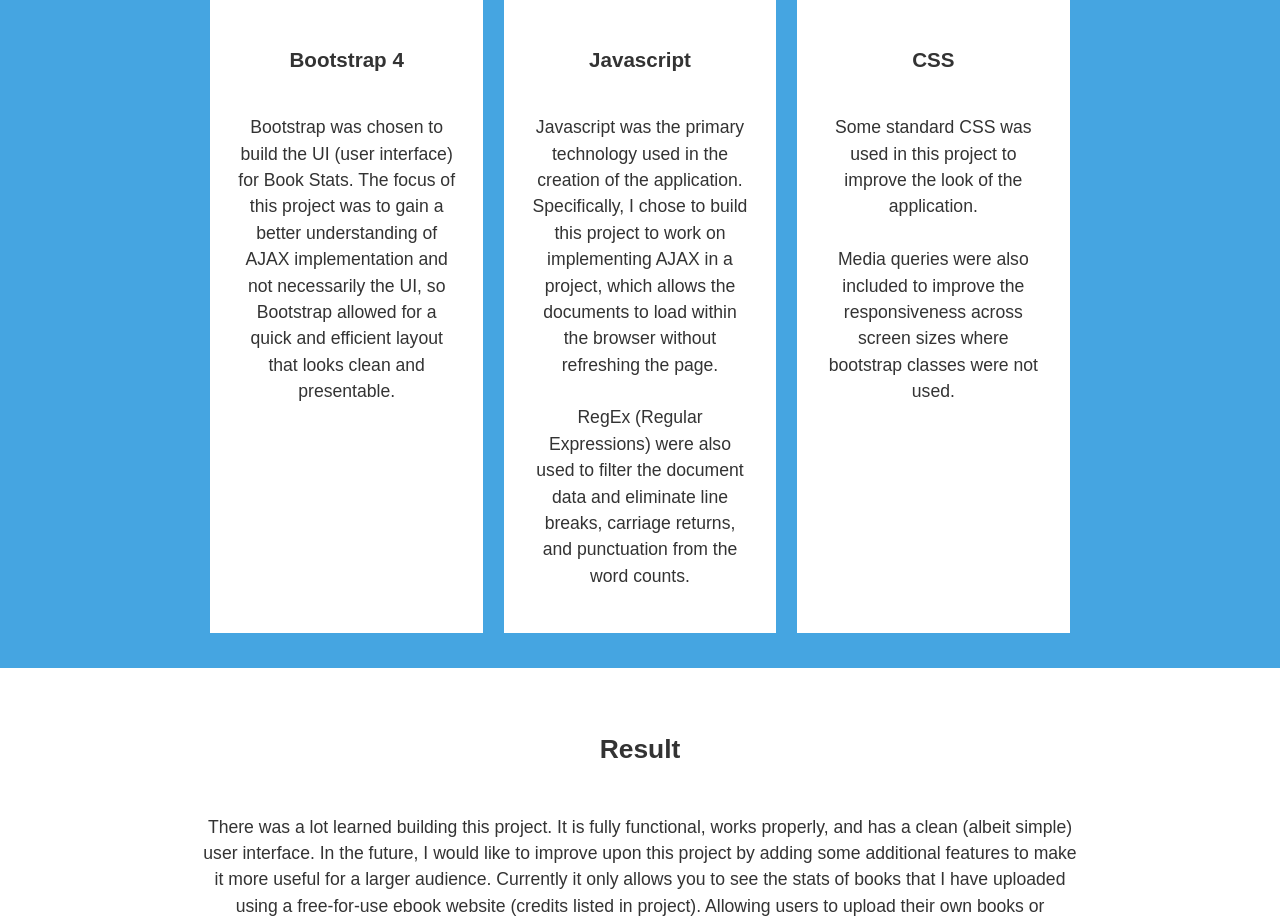
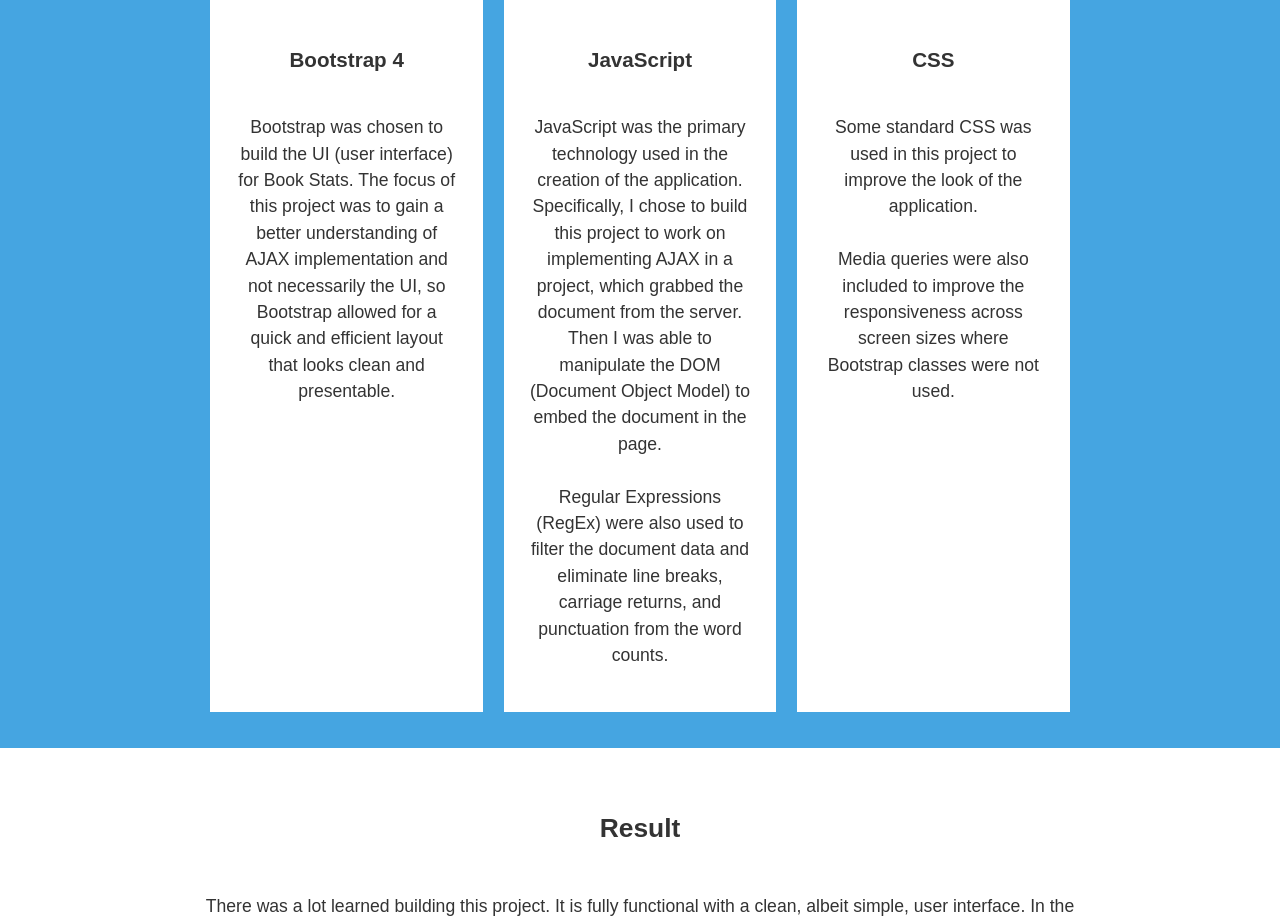
Before and after one commit to Justin-Cordero/BookStats_Preview, a plain HTML site: page index.html in a window 1280 px wide. Shown: the part 1044-1967 px from the top of the page. Drawn offline with Linux system fonts and the light colour scheme; a web font is replaced by a local one.

Commit message:
fix grammar mistakes

```diff
--- a/index.html
+++ b/index.html
@@ -27,7 +27,7 @@
       <div class="content-wrap">
         <h2 class="content-title">Need information about a book or document?</h2>
         <div class="content-text">
-          <p>Maybe you want to improve SEO on your blog posts or you are just curious about the most used words from your favorite book. Book Stats is an application designed to do just that. Using Javascript, Book Stats will parse through a text document and count the most commonly used words, the least used words and even identify the occurences of a specific word that you search for. Additionally, a list of "stop words" were included to prevent commonly used words, like conjunctions, from affecting the data results. AJAX (Asynchronous Javascript and XML) was used so the full document and data retrieved could be loaded into the webpage in real-time without the need to refresh the page.</p>
+          <p>Maybe you want to improve SEO on your blog posts, or you are just curious about the most used words from your favorite book. Book Stats is an application designed to do just that. Using JavaScript, Book Stats will parse through a text document and count the most commonly used words, the least used words, and even identify the occurrences of a specific word that you search for. Additionally, a list of "stop words" were included to prevent commonly used words, like conjunctions, from affecting the data results. AJAX (Asynchronous JavaScript and XML) was used so the full document and data could be retrieved from the server and loaded into the webpage in real-time.</p>
         </div>
       </div>
     </section>
@@ -48,8 +48,11 @@
           <div class="card">
             <img src="https://github.com/Justin-Cordero/BookStats_Preview/blob/main/images/javascript_logo.png?raw=true" alt="technology-2">
             <div class="card-content">
-              <h3 class="card-title">Javascript</h3>
-              <p>Javascript was the primary technology used in the creation of the application. Specifically, I chose to build this project to work on implementing AJAX in a project, which allows the documents to load within the browser without refreshing the page.<br><br> RegEx (Regular Expressions) were also used to filter the document data and eliminate line breaks, carriage returns, and punctuation from the word counts.</p>
+              <h3 class="card-title">JavaScript</h3>
+              <p>JavaScript was the primary technology used in the creation of the application. Specifically, I chose to build this project to work on implementing AJAX in a project, which grabbed the document from the server. Then I was able to manipulate the DOM (Document Object Model) to embed the document in the page.
+                 <br><br>
+                 Regular Expressions (RegEx) were also used to filter the document data and eliminate line breaks, carriage returns, and punctuation from the word counts.
+              </p>
             </div>
           </div>
         </li>
@@ -58,7 +61,7 @@
             <img src="https://github.com/Justin-Cordero/BookStats_Preview/blob/main/images/css_logo.png?raw=true" alt="technology-3">
             <div class="card-content">
               <h3 class="card-title">CSS</h3>
-              <p>Some standard CSS was used in this project to improve the look of the application.<br><br> Media queries were also included to improve the responsiveness across screen sizes where bootstrap classes were not used.</p>
+              <p>Some standard CSS was used in this project to improve the look of the application.<br><br> Media queries were also included to improve the responsiveness across screen sizes where Bootstrap classes were not used.</p>
             </div>
           </div>
         </li>
@@ -69,7 +72,9 @@
     <section id="section-c" class="grid">
       <div class="content-wrap">
         <h2 class="content-title">Result</h2>
-        <p>There was a lot learned building this project. It is fully functional, works properly, and has a clean (albeit simple) user interface. In the future, I would like to improve upon this project by adding some additional features to make it more useful for a larger audience. Currently it only allows you to see the stats of books that I have uploaded using a free-for-use ebook website (credits listed in project). Allowing users to upload their own books or documents would increase the usefulness of this application. This is something I plan on expanding upon in the future. Thanks for checking out my work.</p>
+        <p>
+            There was a lot learned building this project. It is fully functional with a clean, albeit simple, user interface. In the future, I would like to improve upon this project by adding some additional features to make it more. Currently it only allows you to see the stats of books that I have already uploaded using a free-for-use eBook website (credits listed in project). Allowing users to upload their own books or documents would increase the usefulness of this application. This is something I plan on expanding upon in the future. Thanks for checking out my work.
+        </p>
       </div>
     </section>
 
```
